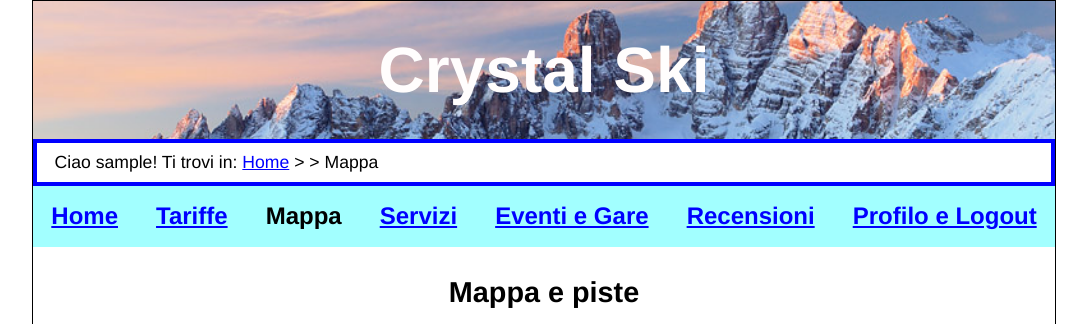
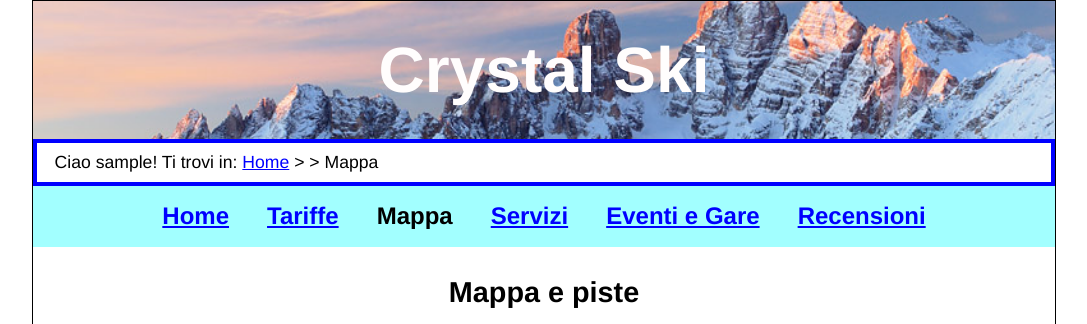
Before and after one commit to lazza89/Tech_web, a PHP site: page /mappa.php in a window 1280 px wide. Shown: the top 324 px of the page, without its empty margins (96-1183 px from the left). Run offline with PHP 8.4, Linux system fonts and the light colour scheme; the visitor is signed in with stand-in values (Sample User, id 1).

Commit message:
style.css aggiornato

```diff
--- a/css/style.css
+++ b/css/style.css
@@ -420,7 +420,7 @@ footer .imgValidCode{
 
 #loginBox{
 	width: 280px;
-  	border:  2px solid  #336ef0;
+  border:  2px solid  #336ef0;
 	box-shadow: 5px 8px #6693f5;
 	margin: 0.7em;
 }
@@ -443,12 +443,13 @@ footer .imgValidCode{
 }
 
 #LUsername, #LPassword{
-	padding: 12px 25px;
+	width: 100%;
+	padding: 12px 35px;
 	margin: 8px 0;
 	border: 2px solid #ccc;
 	box-sizing: border-box;
 	text-align: center;
-	font-size: large;
+	font-size: medium;
 }
 
 #loginBox button {
@@ -458,7 +459,7 @@ footer .imgValidCode{
 	margin: 8px 0;
 	border: none;
 	cursor: pointer;
-	font-size: large;
+	font-size: medium;
 }
 
 button:hover {
--- a/html/mappa.php
+++ b/html/mappa.php
@@ -33,27 +33,16 @@ if(!isset($_SESSION)) {
 
 	</nav>
 
-    <label for="menu-hamburger" class="hamburger"></label>
     <input type="checkbox" id="menu-hamburger" class="menu-toggle" />
+	<label for="menu-hamburger" class="hamburger"><span class="sr-only">menu</span></label>
 	<nav id="menu">
 		<ul>
-			<li lang="en"><a href="home.php" style="--i:1">Home</a></li>
-            <li><a href="tariffe.php" style="--i:2">Tariffe</a></li>
+			<li lang="en"><a href="home.php">Home</a></li>
+            <li><a href="tariffe.php">Tariffe</a></li>
             <li>Mappa</li>
-            <li><a href="servizi.php" style="--i:4">Servizi</a></li>
-            <li><a href="eventi.php" style="--i:5">Eventi e Gare</a></li>
-            <li><a href="recensioni.php" style="--i:6">Recensioni</a></li>
-            <?php
-			if(isset($_SESSION['login']) && $_SESSION['login'] == true){
-			?>
-				<li><a href="logout.php" style="--i:7">Profilo e Logout</a></li>
-			<?php
-		 	}else{
-			?>
-				<li><a href="login.php" style="--i:7">Login</a></li>
-			<?php
-			}
-			?>
+            <li><a href="servizi.php">Servizi</a></li>
+            <li><a href="eventi.php">Eventi e Gare</a></li>
+            <li><a href="recensioni.php">Recensioni</a></li>
 		</ul>
 	</nav>
 
--- a/html/registrati.php
+++ b/html/registrati.php
@@ -125,8 +125,8 @@ if($errorMSG){
 		<p>Ti trovi in: <a href="home.php" lang="en">Home</a> &gt; &gt; Registrati</p>
 	</nav>
 
-	<label for="menu-hamburger" class="hamburger"></label>
     <input type="checkbox" id="menu-hamburger" class="menu-toggle" />
+	<label for="menu-hamburger" class="hamburger"><span class="sr-only">menu</span></label>
 	<nav id="menu">
 		<ul>
 			<li><a href="home.php">Home</a></li>
```
Also changed, not shown: html/Recensioni  -template.html (+14 -2 lines).
